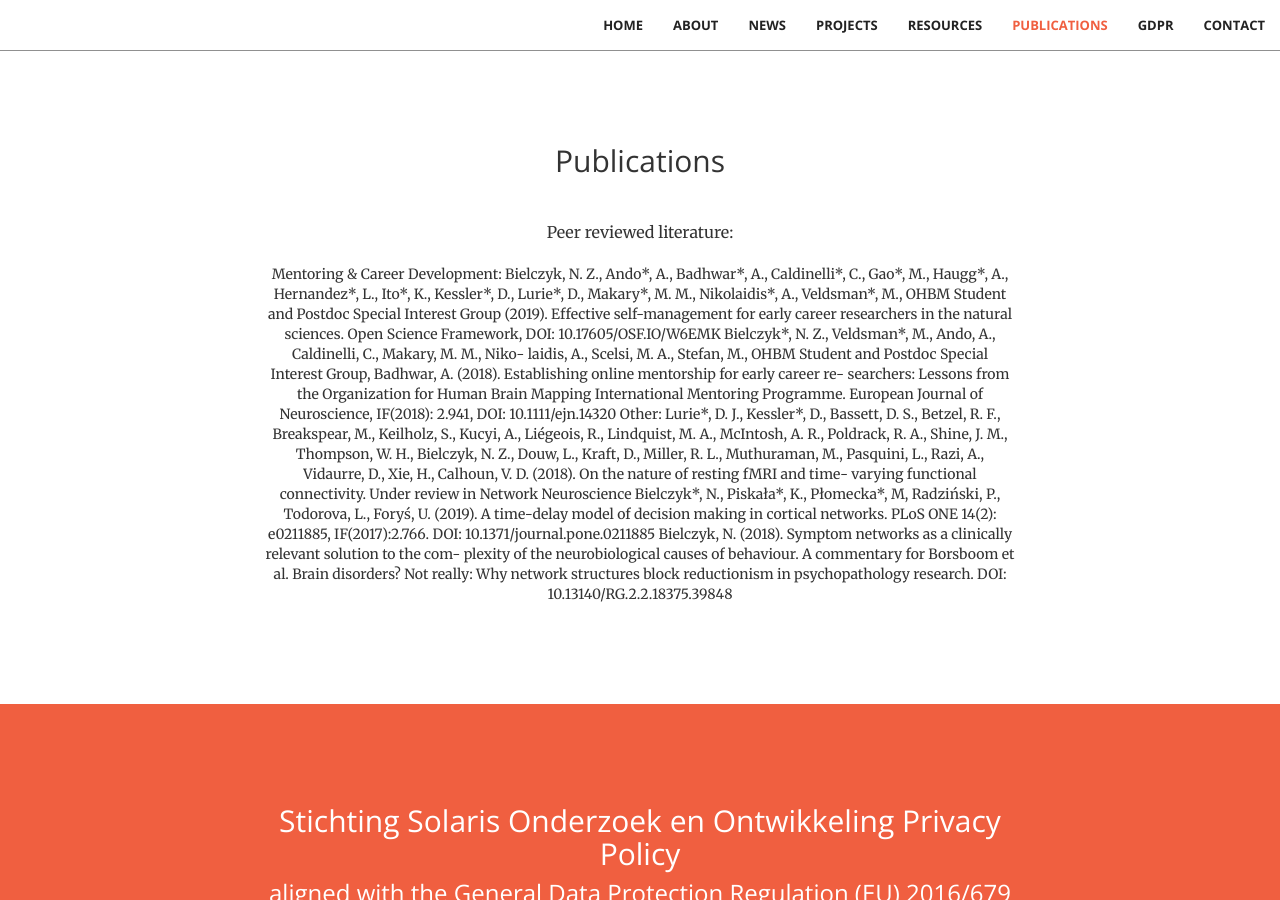
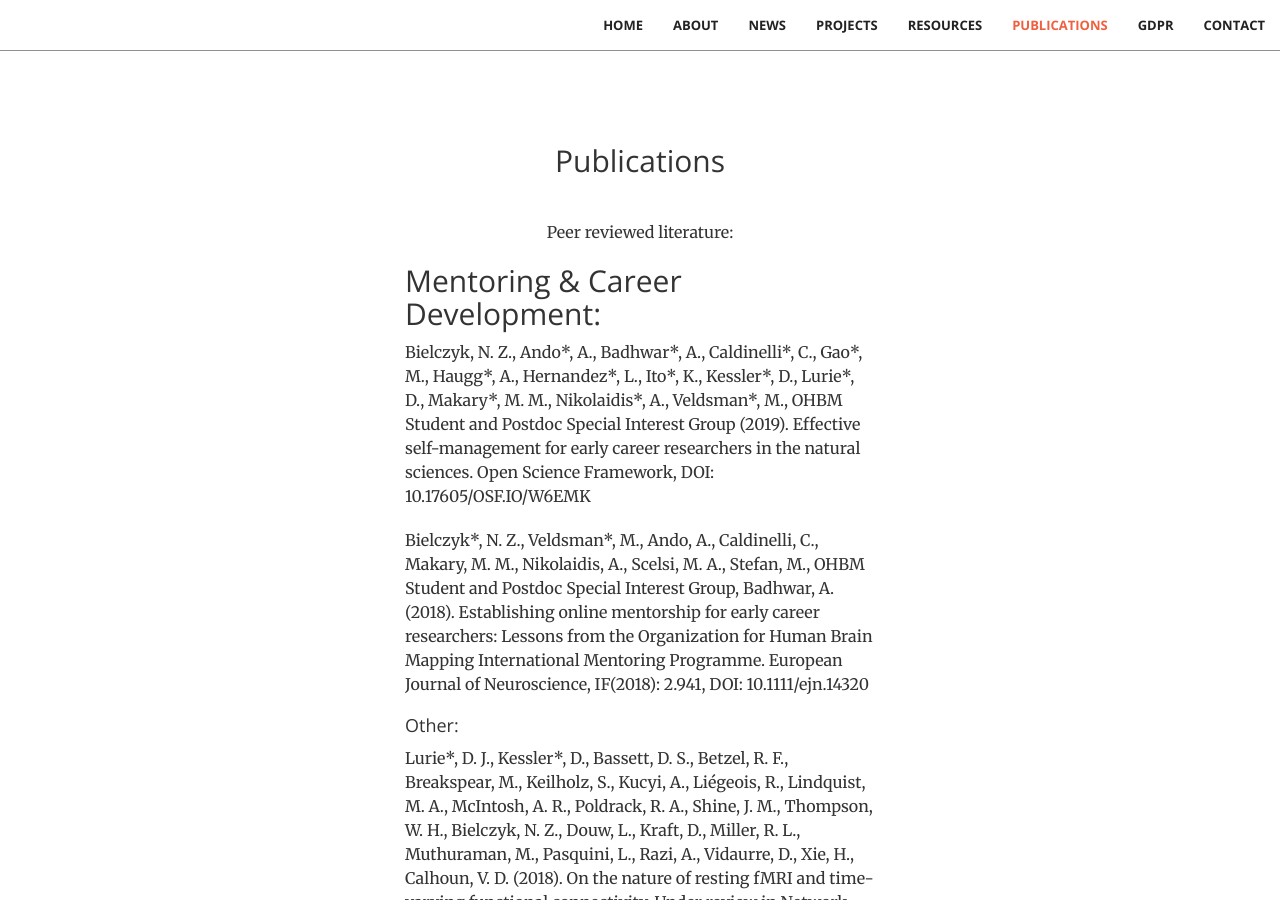
Before and after one commit to stichting-solaris/stichting-solaris.github.io, a Jekyll site: the page built from index.html, in a window 1280 px wide and 900 px high, scrolled down 3741 px. Built offline with Jekyll 4.4.1, drawn with Linux system fonts in a browser that asks for light colours; some of the changed text lies outside the part shown.

Commit message:
Update publications.html

```diff
--- a/_includes/publications.html
+++ b/_includes/publications.html
@@ -7,14 +7,39 @@
                 <p class="text-faded">
                 <p>Peer reviewed literature:</p>
 
-                Mentoring & Career Development:
-Bielczyk, N. Z., Ando*, A., Badhwar*, A., Caldinelli*, C., Gao*, M., Haugg*, A., Hernandez*, L., Ito*, K., Kessler*, D., Lurie*, D., Makary*, M. M., Nikolaidis*, A., Veldsman*, M., OHBM Student and Postdoc Special Interest Group (2019). Effective self-management for early career researchers in the natural sciences. Open Science Framework, DOI: 10.17605/OSF.IO/W6EMK
-Bielczyk*, N. Z., Veldsman*, M., Ando, A., Caldinelli, C., Makary, M. M., Niko- laidis, A., Scelsi, M. A., Stefan, M., OHBM Student and Postdoc Special Interest Group, Badhwar, A. (2018). Establishing online mentorship for early career re- searchers: Lessons from the Organization for Human Brain Mapping International Mentoring Programme. European Journal of Neuroscience, IF(2018): 2.941, DOI: 10.1111/ejn.14320
+                <div class="col-lg-8 col-lg-offset-2 text-left">
+                <h2 class="section-heading">Mentoring & Career Development:</h4>
+                <p>Bielczyk, N. Z., Ando*, A., Badhwar*, A., Caldinelli*, C., Gao*, M., Haugg*, A.,
+                    Hernandez*, L., Ito*, K., Kessler*, D., Lurie*, D., Makary*, M. M., Nikolaidis*, A.,
+                    Veldsman*, M., OHBM Student and Postdoc Special Interest Group (2019).
+                    Effective self-management for early career researchers in the natural sciences.
+                    Open Science Framework, DOI: 10.17605/OSF.IO/W6EMK</p>
+                <p></p>
 
-Other:
-Lurie*, D. J., Kessler*, D., Bassett, D. S., Betzel, R. F., Breakspear, M., Keilholz, S., Kucyi, A., Liégeois, R., Lindquist, M. A., McIntosh, A. R., Poldrack, R. A., Shine, J. M., Thompson, W. H., Bielczyk, N. Z., Douw, L., Kraft, D., Miller, R. L., Muthuraman, M., Pasquini, L., Razi, A., Vidaurre, D., Xie, H., Calhoun, V. D. (2018). On the nature of resting fMRI and time- varying functional connectivity. Under review in Network Neuroscience
-Bielczyk*, N., Piskała*, K., Płomecka*, M, Radziński, P., Todorova, L., Foryś, U. (2019). A time-delay model of decision making in cortical networks. PLoS ONE 14(2): e0211885, IF(2017):2.766. DOI: 10.1371/journal.pone.0211885
-Bielczyk, N. (2018). Symptom networks as a clinically relevant solution to the com- plexity of the neurobiological causes of behaviour. A commentary for Borsboom et al. Brain disorders? Not really: Why network structures block reductionism in psychopathology research. DOI: 10.13140/RG.2.2.18375.39848
+                <p>Bielczyk*, N. Z., Veldsman*, M., Ando, A., Caldinelli, C., Makary, M. M., Nikolaidis, A.,
+                    Scelsi, M. A., Stefan, M., OHBM Student and Postdoc Special Interest Group, Badhwar, A. (2018).
+                    Establishing online mentorship for early career researchers: Lessons from the Organization
+                    for Human Brain Mapping International Mentoring Programme. European Journal of Neuroscience,
+                    IF(2018): 2.941, DOI: 10.1111/ejn.14320</p>
+                <p></p>
+
+                <h4 class="section-heading">Other:</h4>
+                <p>Lurie*, D. J., Kessler*, D., Bassett, D. S., Betzel, R. F., Breakspear, M., Keilholz, S.,
+                    Kucyi, A., Liégeois, R., Lindquist, M. A., McIntosh, A. R., Poldrack, R. A., Shine, J. M.,
+                    Thompson, W. H., Bielczyk, N. Z., Douw, L., Kraft, D., Miller, R. L., Muthuraman, M.,
+                    Pasquini, L., Razi, A., Vidaurre, D., Xie, H., Calhoun, V. D. (2018). On the nature of
+                    resting fMRI and time-varying functional connectivity. Under review in Network Neuroscience</p>
+                <p></p>
+
+                <p>Bielczyk*, N., Piskała*, K., Płomecka*, M, Radziński, P., Todorova, L., Foryś, U. (2019).
+                    A time-delay model of decision making in cortical networks. PLoS ONE 14(2): e0211885,
+                    DOI: 10.1371/journal.pone.0211885</p>
+                <p></p>
+
+                <p>Bielczyk, N. (2018). Symptom networks as a clinically relevant solution to the complexity of
+                    the neurobiological causes of behaviour. A commentary for Borsboom et al. Brain disorders?
+                    Not really: Why network structures block reductionism in psychopathology research.
+                    DOI: 10.13140/RG.2.2.18375.39848</p>
 
 
             </div>
```
